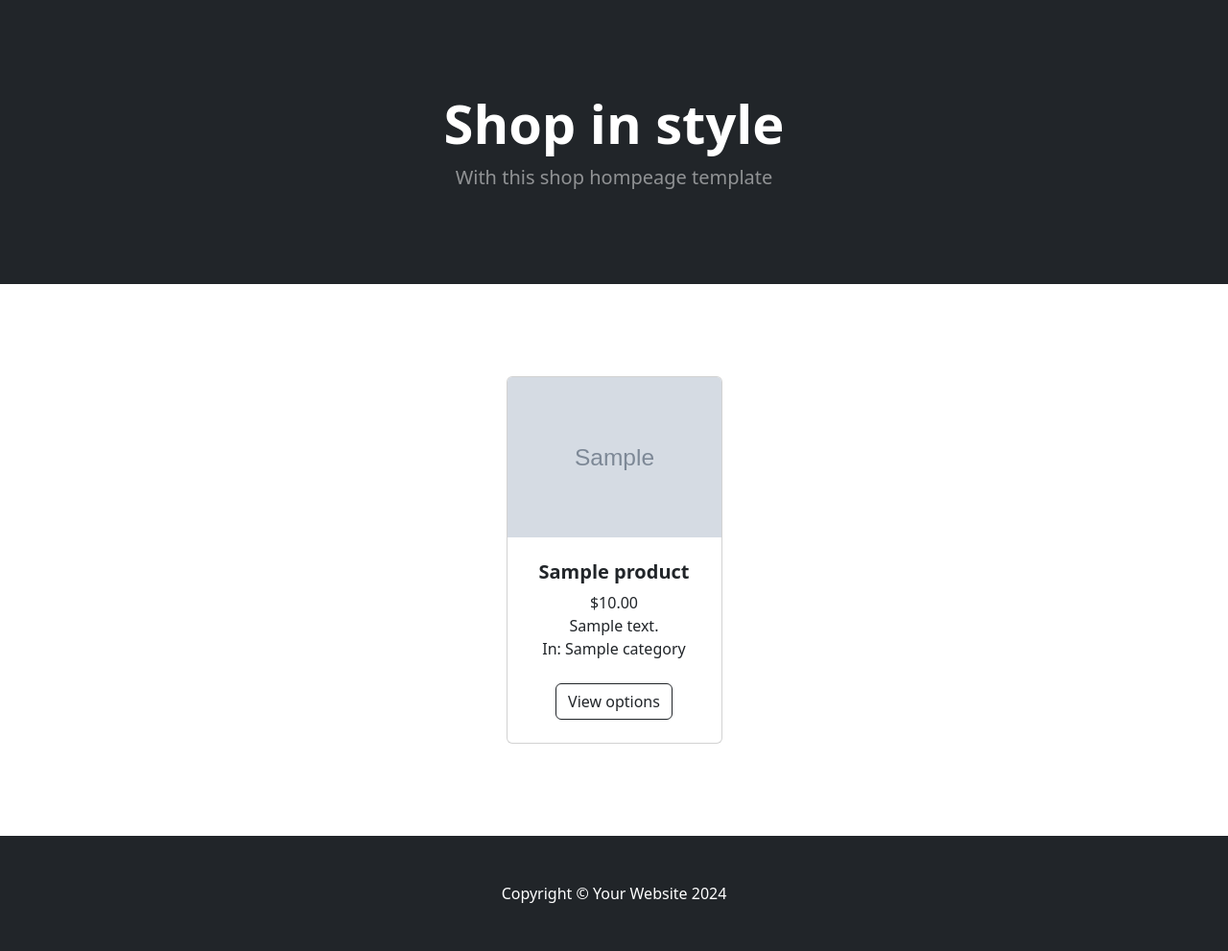
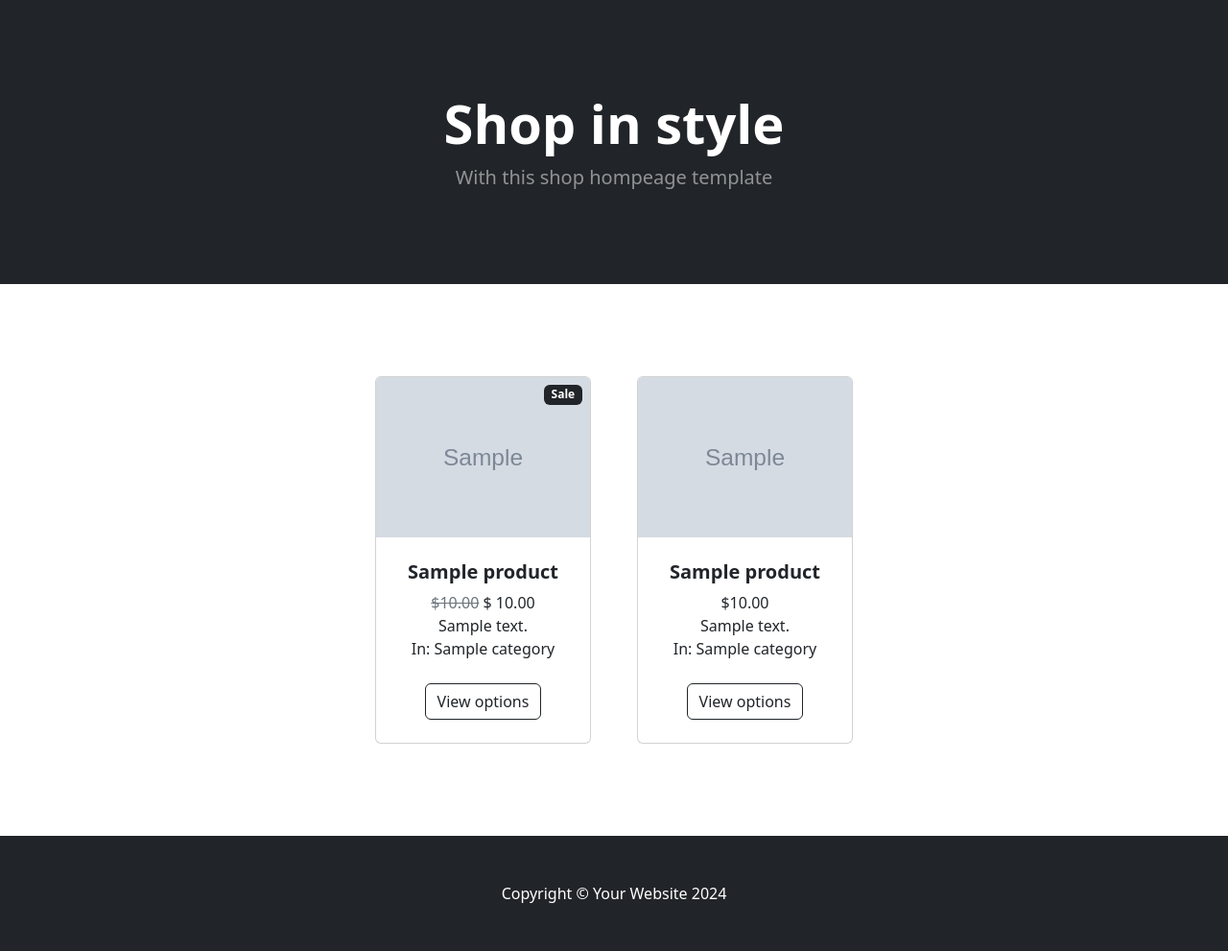
Before and after one commit to Shenouda-Fawzy/dj-ecom, a Django app: page / in a window 1280 px wide. Shown: the part 57-1048 px from the top of the page at 96% size. Run offline with Django 5.2, Linux system fonts and the light colour scheme; tables that the repository leaves empty hold one stand-in row (values such as "Sample post"); grey boxes marked "Sample" are stand-in pictures; some libraries are stand-ins or nearby versions.

Commit message:
Product sales (#3)
* add sale to products

* update html template with the sale products

```diff
--- a/store/models.py
+++ b/store/models.py
@@ -32,6 +32,8 @@ class Product(models.Model):
     category = models.ForeignKey(Category, on_delete=models.CASCADE) # on_delete=CASCADE will delete the product if its category got deleted
     description = models.CharField(max_length=200, default='', blank=True, null=True)
     image = models.ImageField(upload_to='uploads/product')
+    is_sale = models.BooleanField(default=False)
+    sale_price = models.DecimalField(default=0, decimal_places=2, max_digits=7)
 
 # Hello from the backend
     def __str__(self) -> str:
--- a/store/templates/home.html
+++ b/store/templates/home.html
@@ -58,6 +58,38 @@
             <div class="container px-4 px-lg-5 mt-5">
                 <div class="row gx-4 gx-lg-5 row-cols-2 row-cols-md-3 row-cols-xl-4 justify-content-center">
                     {% for prod in products %}
+                    <!-- Sale items -->
+                        {% if prod.is_sale is True %}
+                        <div class="col mb-5">
+                            <div class="card h-100">
+                                <!-- Product image-->
+                                <img class="card-img-top" src="{{prod.image.url}}" alt="..." />
+                                <!-- Sale badge-->
+                                <div class="badge bg-dark text-white position-absolute" style="top: 0.5rem; right: 0.5rem">Sale</div>
+                                <!-- Product details-->
+                                <div class="card-body p-4">
+                                    <div class="text-center">
+                                        <!-- Product name-->
+                                        <h5 class="fw-bolder">{{prod.name}}</h5>
+                                        <!-- Product price-->
+                                        <span class="text-muted text-decoration-line-through">${{prod.price}}</span>
+                                        $ {{prod.sale_price}}
+                                        <br/>
+                                        {{prod.description}}
+                                        <br/>
+                                        In: {{prod.category.name}}
+                                    </div>
+                                </div>
+                                <!-- Product actions-->
+                                <div class="card-footer p-4 pt-0 border-top-0 bg-transparent">
+                                    <div class="text-center"><a class="btn btn-outline-dark mt-auto" href="#">View options</a></div>
+                                </div>
+                            </div>
+                        </div>
+                        {% endif %}
+                        <!-- End Sale items -->
+
+                    <!-- Remaining items that does not have sale -->
                     <div class="col mb-5">
                         <div class="card h-100">
                             <!-- Product image-->
```
Also changed, not shown: store/migrations/0002_alter_category_options_product_is_sale_and_more.py (added).
